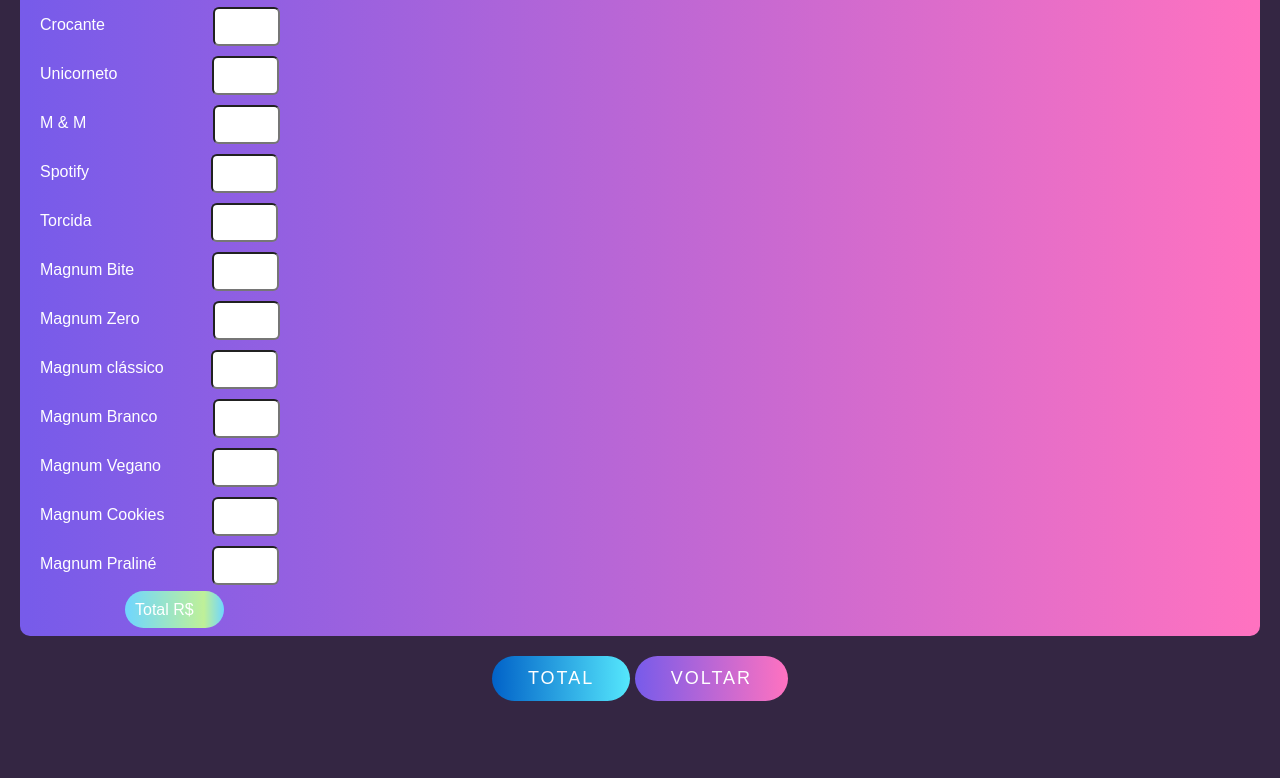
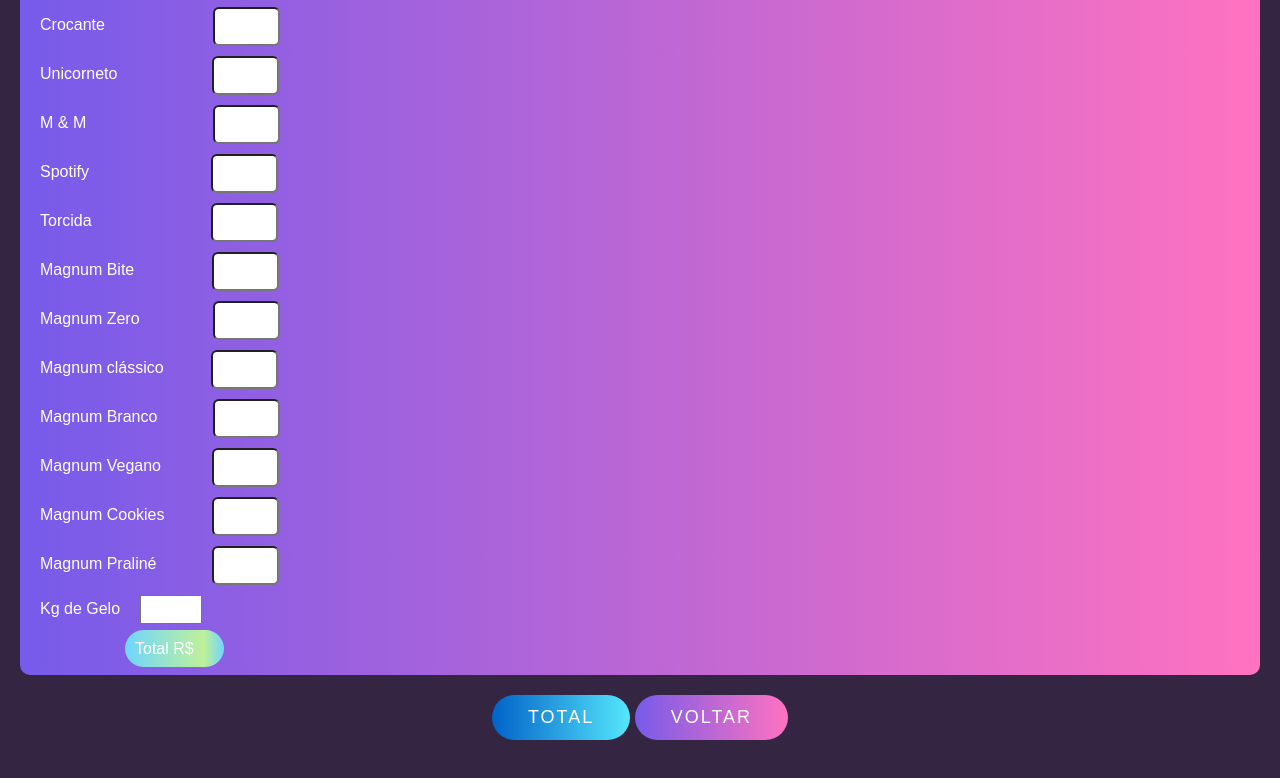
Before and after one commit to Reynanz/sorv_test, a plain HTML site: page caixas.html in a window 1280 px wide. Shown: the part 967-1745 px from the top of the page. Before the commit the page ends 1712 px from the top, so only its background shows below. Drawn offline with Linux system fonts and the light colour scheme.

Commit message:
Update caixas.html

```diff
--- a/caixas.html
+++ b/caixas.html
@@ -102,6 +102,9 @@
     <br>
     <label>Magnum Praliné </label>
     <input oninput="adicionar ()" class="praline" type="number"  min="0" max="99" name="praline">
+    <br>
+    <label>Kg de Gelo </label>
+    <input oninput="adicionar ()" class="gelo" type="number"  min="0" max="99" name="gelo">
     <br><br>
 
     <label id="totcs" >Total R$ </label>
```
